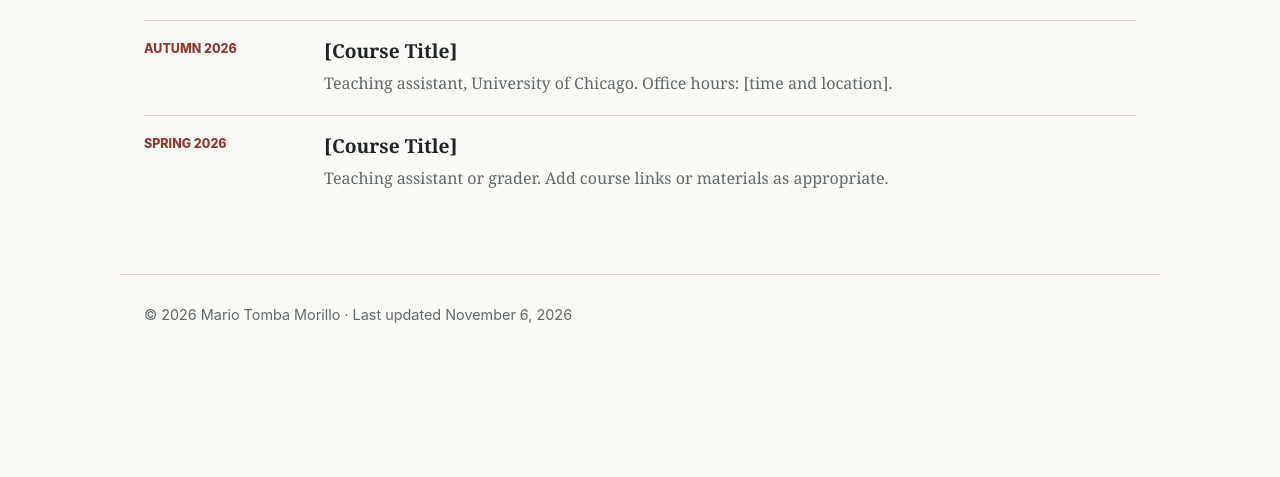
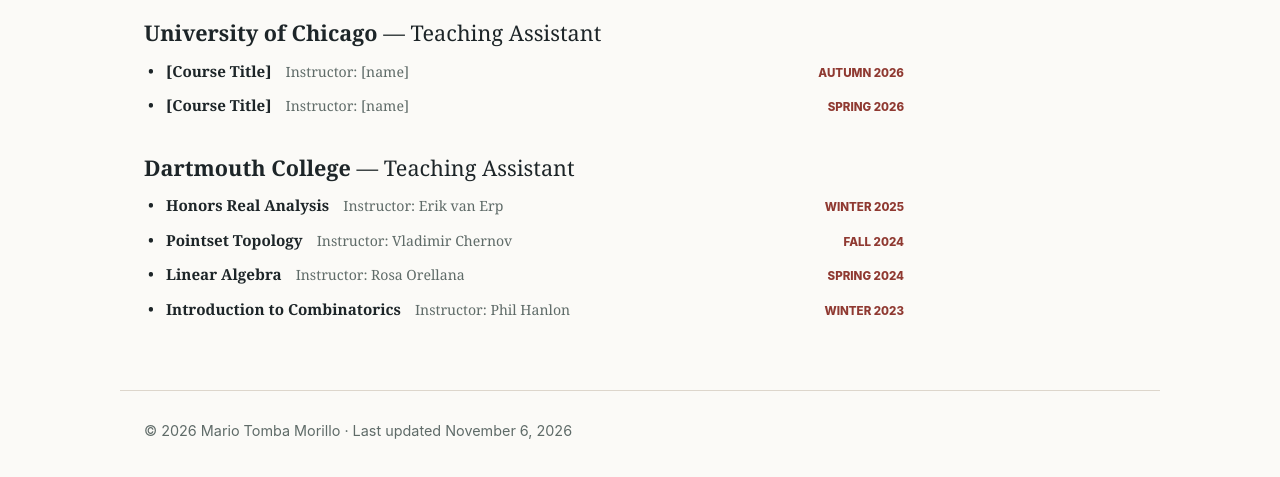
Before and after one commit to mariotomba/mariotomba.github.io, a plain HTML site: page teaching.html in a window 1280 px wide. Shown: the part 209-686 px from the top of the page. Drawn offline with Linux system fonts and the light colour scheme.

Commit message:
Reorganize the Teaching page by school and role
- Group courses under "University of Chicago — Teaching Assistant" and
  "Dartmouth College — Teaching Assistant"
- Add the four Dartmouth courses with their instructors
- Replace the spaced-out timeline with a compact bulleted list, term on
  the right, and use smaller type
- Note in the README how to add a section for a new role

Co-Authored-By: Claude Opus 5.5 <noreply@anthropic.com>

```diff
--- a/assets/styles.css
+++ b/assets/styles.css
@@ -212,6 +212,20 @@ h3 {
   white-space: normal;
 }
 
+.subsection + .subsection {
+  margin-top: 32px;
+}
+
+.subsection h2 {
+  margin-bottom: 8px;
+  font-size: clamp(1.2rem, 2.2vw, 1.35rem);
+}
+
+.subsection-role {
+  font-weight: 400;
+  white-space: nowrap;
+}
+
 .contact-grid {
   display: grid;
   grid-template-columns: repeat(2, minmax(0, 1fr));
@@ -224,8 +238,7 @@ h3 {
   font-size: 1.08rem;
 }
 
-.paper,
-.timeline article {
+.paper {
   border-top: 1px solid var(--line);
 }
 
@@ -258,22 +271,55 @@ h3 {
 }
 
 .paper p,
-.timeline p,
 .single-line {
   margin: 0;
   color: var(--muted);
 }
 
-.timeline {
-  display: grid;
-  gap: 0;
+.course-list {
+  max-width: 760px;
+  margin: 0;
+  padding: 0;
+  list-style: none;
 }
 
-.timeline article {
-  display: grid;
-  grid-template-columns: 160px minmax(0, 1fr);
+.course-list li {
+  position: relative;
+  display: flex;
+  align-items: baseline;
+  justify-content: space-between;
   gap: 20px;
-  padding: 18px 0;
+  padding: 5px 0 5px 22px;
+}
+
+.course-list li::before {
+  position: absolute;
+  top: 5px;
+  left: 4px;
+  content: "•";
+}
+
+.course {
+  display: flex;
+  flex-wrap: wrap;
+  align-items: baseline;
+  gap: 2px 14px;
+}
+
+.course-title {
+  font-size: 0.95rem;
+  font-weight: 700;
+}
+
+.course-instructor {
+  color: var(--muted);
+  font-size: 0.88rem;
+}
+
+.course-list .term {
+  flex: none;
+  font-size: 0.72rem;
+  white-space: nowrap;
 }
 
 .contact {
@@ -309,8 +355,7 @@ h3 {
   }
 
   .contact-grid,
-  .paper,
-  .timeline article {
+  .paper {
     grid-template-columns: 1fr;
   }
 
--- a/teaching.html
+++ b/teaching.html
@@ -30,22 +30,64 @@
     <main>
       <section class="page" aria-labelledby="page-title">
         <h1 id="page-title" class="page-title">Teaching</h1>
-        <div class="timeline">
-          <article>
-            <span class="term">Autumn 2026</span>
-            <div>
-              <h3>[Course Title]</h3>
-              <p>Teaching assistant, University of Chicago. Office hours: [time and location].</p>
-            </div>
-          </article>
-          <article>
-            <span class="term">Spring 2026</span>
-            <div>
-              <h3>[Course Title]</h3>
-              <p>Teaching assistant or grader. Add course links or materials as appropriate.</p>
-            </div>
-          </article>
-        </div>
+
+        <section class="subsection" aria-labelledby="teaching-uchicago">
+          <h2 id="teaching-uchicago">
+            University of Chicago <span class="subsection-role">— Teaching Assistant</span>
+          </h2>
+          <ul class="course-list">
+            <li>
+              <span class="course">
+                <span class="course-title">[Course Title]</span>
+                <span class="course-instructor">Instructor: [name]</span>
+              </span>
+              <span class="term">Autumn 2026</span>
+            </li>
+            <li>
+              <span class="course">
+                <span class="course-title">[Course Title]</span>
+                <span class="course-instructor">Instructor: [name]</span>
+              </span>
+              <span class="term">Spring 2026</span>
+            </li>
+          </ul>
+        </section>
+
+        <section class="subsection" aria-labelledby="teaching-dartmouth">
+          <h2 id="teaching-dartmouth">
+            Dartmouth College <span class="subsection-role">— Teaching Assistant</span>
+          </h2>
+          <ul class="course-list">
+            <li>
+              <span class="course">
+                <span class="course-title">Honors Real Analysis</span>
+                <span class="course-instructor">Instructor: Erik van Erp</span>
+              </span>
+              <span class="term">Winter 2025</span>
+            </li>
+            <li>
+              <span class="course">
+                <span class="course-title">Pointset Topology</span>
+                <span class="course-instructor">Instructor: Vladimir Chernov</span>
+              </span>
+              <span class="term">Fall 2024</span>
+            </li>
+            <li>
+              <span class="course">
+                <span class="course-title">Linear Algebra</span>
+                <span class="course-instructor">Instructor: Rosa Orellana</span>
+              </span>
+              <span class="term">Spring 2024</span>
+            </li>
+            <li>
+              <span class="course">
+                <span class="course-title">Introduction to Combinatorics</span>
+                <span class="course-instructor">Instructor: Phil Hanlon</span>
+              </span>
+              <span class="term">Winter 2023</span>
+            </li>
+          </ul>
+        </section>
       </section>
     </main>
 
```
Also changed, not shown: 1 other file.
